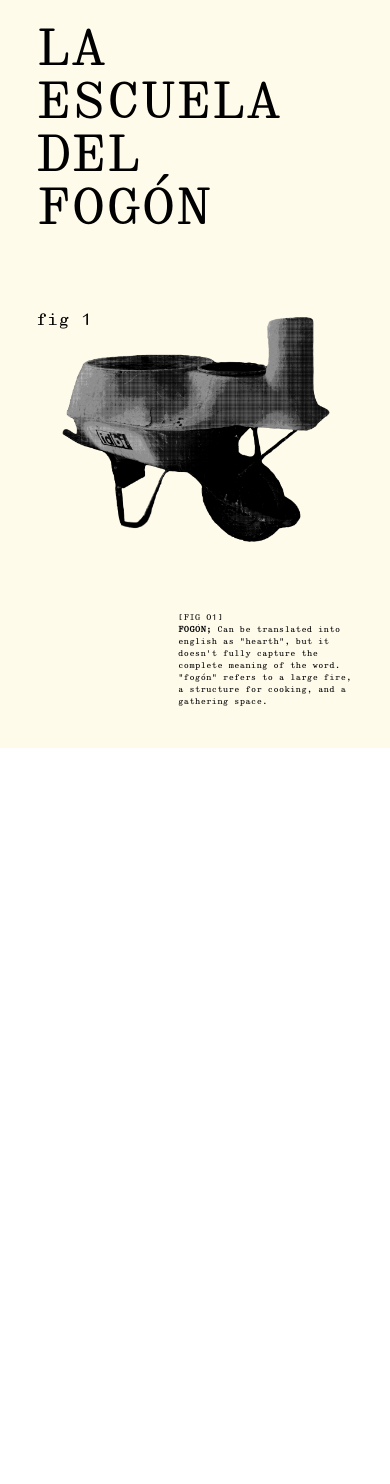
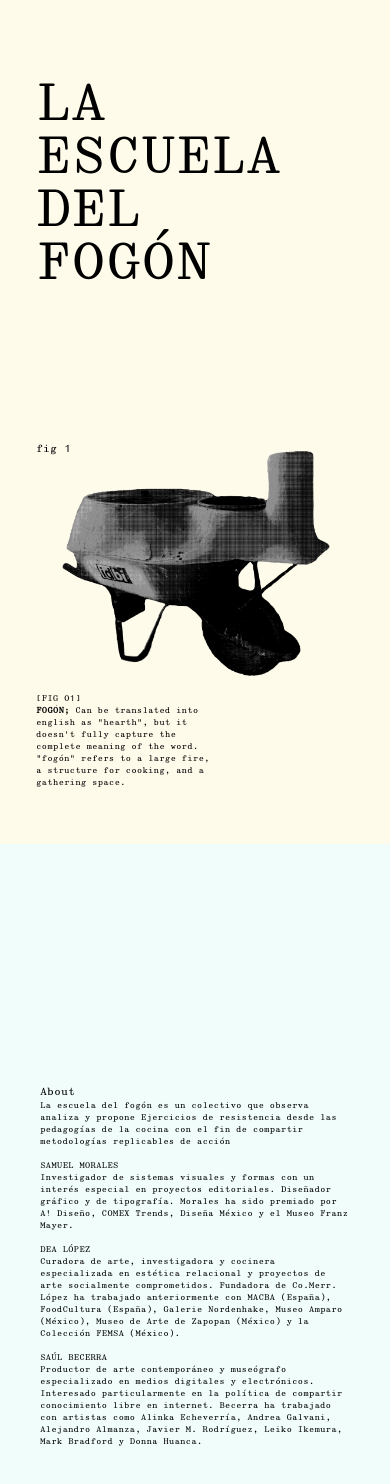
Before and after one commit to sbectorProd/la-escuela-del-fogon, a Next.js app: page / in a window 390 px wide. Shown: the top 1484 px of the page. Before the commit the page ends 844 px from the top, so only its background shows below. Built offline with nearby package versions, Linux system fonts and the light colour scheme.

Commit message:
About and some responsiveness

```diff
--- a/app/Fig1.tsx
+++ b/app/Fig1.tsx
@@ -2,8 +2,8 @@ import Image from "next/image"
 
 export default function Fig1() {
     return (
-        <div className="relative flex flex-col items-center w-full h-[400px] my-10">
-            <div className="">
+        <div className="relative flex flex-col items-center w-full">
+            <div className="w-[300] md:w-[318px]">
                 <Image
                     src="/images/fogon1hq.png"
                     width={1080}
@@ -12,9 +12,9 @@ export default function Fig1() {
                     priority
                 />
             </div>
-            <p className="absolute left-0 top-0">fig 1</p>
-            <div className="absolute bottom-0 right-0">
-                <p className="text-[8px] w-[176px] font-thin">
+            <p className="absolute left-0 top-0 text-[10px]">fig 1</p>
+            <div className="w-full">
+                <p className="text-[8px] w-[176px] md:w-[318px] font-thin">
                     [FIG 01]
                     <br />
                     <span className="font-bold">FOGÓN;</span> Can be translated into english
--- a/app/Logo.tsx
+++ b/app/Logo.tsx
@@ -1,14 +1,8 @@
-import sytles from './Logo.module.css'
-
 export default function logo() {
     return (
-        <div className="pt-[24px] w-full h-[268px]">
+        <div className="pt-[24px] w-full">
             <h1 className='text-[50px] font-thin leading-[53px]'>
-                <span className='text-start'>LA</span>
-                <br />
-                <span>ESCUELA</span>
-                <br />DEL
-                <br />FOGÓN</h1>
+                LA<br />ESCUELA<br />DEL<br />FOGÓN</h1>
         </div>
     )
 }
--- a/app/about/page.tsx
+++ b/app/about/page.tsx
@@ -1,7 +1,22 @@
 export default function About() {
     return (
-        <div>
-            <p>La escuela del fogón es un colectivo que observa analiza y propone Ejercicios de resistencia desde las pedagogías de la cocina con el fin de compartir metodologías replicables de acción</p>
+        <div className="p-10">
+            <h1 className="text-[10px] md:text-[18px]">About</h1>
+            <p className="text-[8px] md:text-[12px]">
+                La escuela del fogón es un colectivo que observa analiza y propone Ejercicios de resistencia desde las pedagogías de la cocina con el fin de compartir metodologías replicables de acción
+                <br />
+                <br />
+                SAMUEL MORALES<br />
+                Investigador de sistemas visuales y formas con un interés especial en proyectos editoriales. Diseñador gráfico y de tipografía. Morales ha sido premiado por A! Diseño, COMEX Trends, Diseña México y el Museo Franz Mayer.
+                <br />
+                <br />
+                DEA LÓPEZ<br />
+                Curadora de arte, investigadora y cocinera especializada en estética relacional y proyectos de arte socialmente comprometidos. Fundadora de Co.Merr. López ha trabajado anteriormente con MACBA (España), FoodCultura (España), Galerie Nordenhake, Museo Amparo (México), Museo de Arte de Zapopan (México) y la Colección FEMSA (México).
+                <br />
+                <br />
+                SAÚL BECERRA<br />
+                Productor de arte contemporáneo y museógrafo especializado en medios digitales y electrónicos. Interesado particularmente en la política de compartir conocimiento libre en internet. Becerra ha trabajado con artistas como Alinka Echeverría, Andrea Galvani, Alejandro Almanza, Javier M. Rodríguez, Leiko Ikemura, Mark Bradford y Donna Huanca.
+            </p>
         </div>
     )
 }
--- /dev/null
+++ b/app/components/Nav.tsx
@@ -0,0 +1,8 @@
+import Link from "next/link"
+
+export default function Nav() {
+    return (
+        <div>
+        </div>
+    )
+}
--- /dev/null
+++ b/app/contacto/page.tsx
@@ -0,0 +1,5 @@
+export default function Contacto() {
+    return (
+        <></>
+    )
+}
--- a/app/layout.tsx
+++ b/app/layout.tsx
@@ -1,8 +1,9 @@
 import type { Metadata } from 'next'
 import './globals.css'
 import localFont from 'next/font/local'
+import Nav from './components/Nav'
 
-const degheest = localFont ({ src:'./fonts/Director-Regular.woff2' })
+const degheest = localFont({ src: './fonts/Director-Regular.woff2' })
 
 
 export const metadata: Metadata = {
@@ -16,8 +17,11 @@ export default function RootLayout({
   children: React.ReactNode
 }) {
   return (
-    <html lang="es">
-      <body className={degheest.className}>{children}</body>
+    <html lang="es" className='relative'>
+      <body className={degheest.className}>
+
+        {children}
+      </body>
     </html>
   )
 }
--- a/app/page.tsx
+++ b/app/page.tsx
@@ -1,14 +1,20 @@
 import Fig1 from "./Fig1"
 import Logo from "./Logo"
+import About from "./about/page"
 
 
 export default function Home() {
   return (
-    <main className='flex flex-col items-center bg-amber-50'>
-      <div className="w-[318px] flex flex-col flex-wrap items-center max-w-screen overflow-x-hidden">
-        <Logo />
-        <Fig1 />
-      </div>
+    <main className=''>
+      <section id="home" className="bg-amber-50 w-full h-screen grid place-items-center">
+        <div className="grid gap-10 w-[318px] md:w-[738px] md:grid-cols-2 h-screen place-items-center">
+          <Logo />
+          <Fig1 />
+        </div>
+      </section>
+      <section id="about" className="bg-teal-50 w-full h-screen grid items-center">
+        <About />
+      </section>
     </main>
   )
 }
--- /dev/null
+++ b/app/proyectos/page.tsx
@@ -0,0 +1,5 @@
+export default function Proyectos() {
+    return (
+        <>Proyectos</>
+    )
+}
```
Also changed, not shown: app/components/Header.tsx (added).
